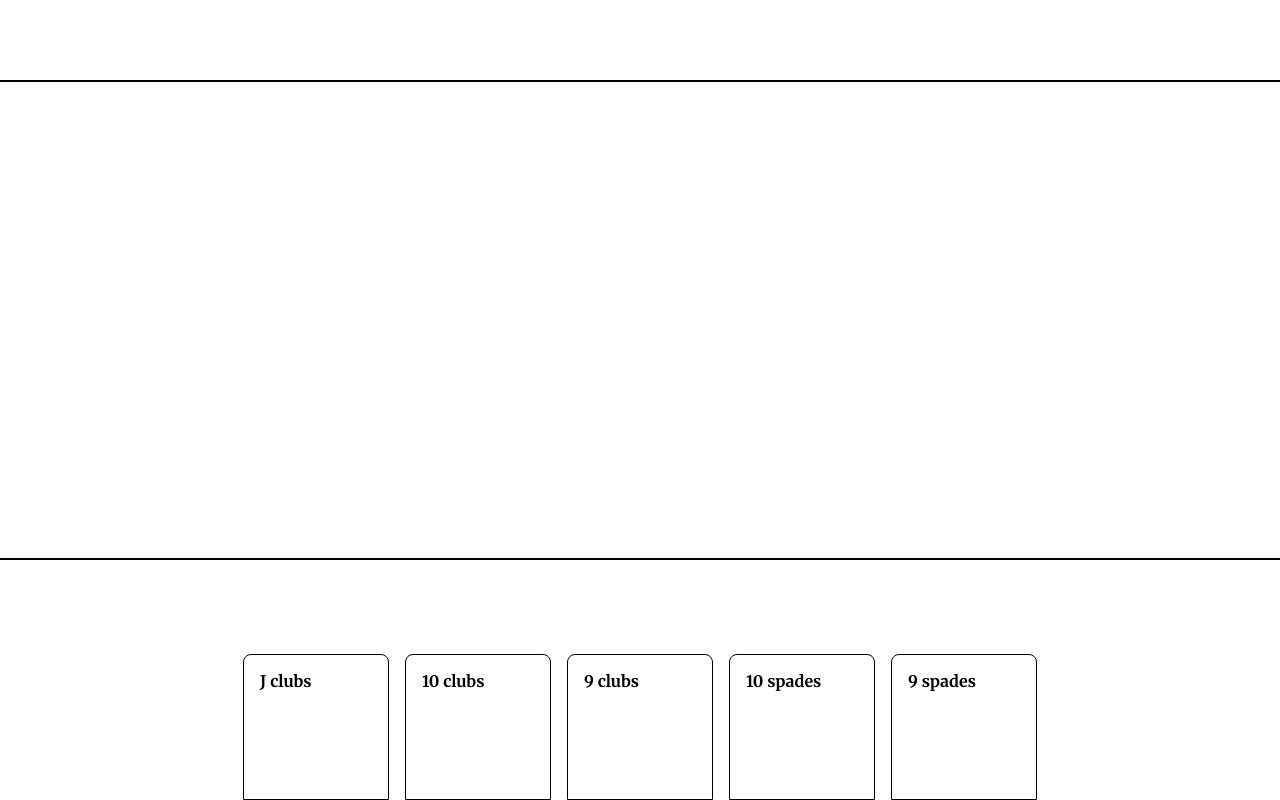
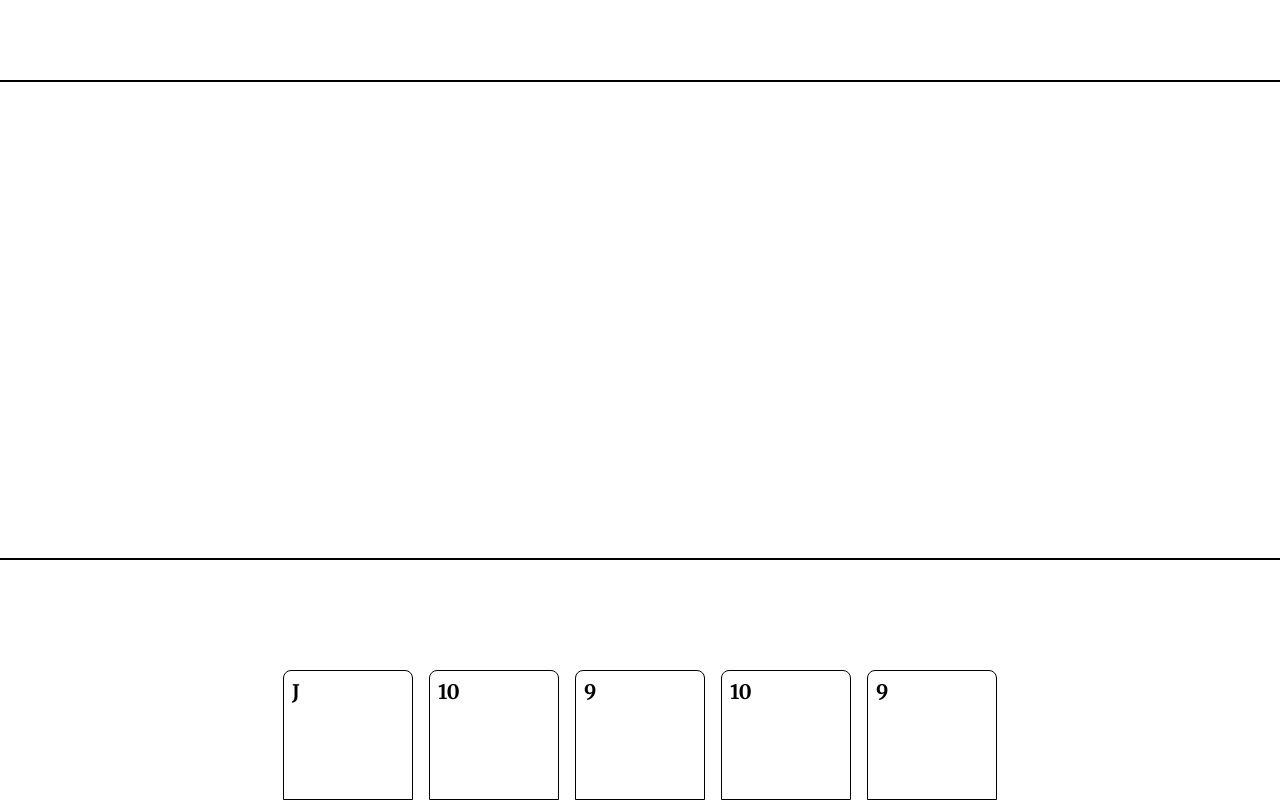
Before and after one commit to kylehoover/euchre, a React (Create React App) app in the folder client/: page / in a window 1280 px wide. Built offline with nearby package versions, Linux system fonts and the light colour scheme.

Commit message:
Add diamond and heart icons

```diff
--- a/client/src/components/game/PlayingCard.scss
+++ b/client/src/components/game/PlayingCard.scss
@@ -1,9 +1,11 @@
 .Card {
   border: 1px solid black;
   border-radius: 0.5rem 0.5rem 0 0;
+  display: flex;
   font-family: "Merriweather", serif;
+  font-size: 1.25rem;
   height: 7rem;
-  padding: 1rem;
+  padding: 0.5rem;
   width: 7rem;
 
   &.clubs,
@@ -14,5 +16,20 @@
   &.diamonds,
   &.hearts {
     color: red;
+
+    svg {
+      fill: red;
+    }
+  }
+
+  svg {
+    height: 1.5rem;
+    width: 1.5rem;
+  }
+
+  .signature {
+    align-items: center;
+    display: flex;
+    flex-direction: column;
   }
 }
--- a/client/src/components/game/PlayingCard.tsx
+++ b/client/src/components/game/PlayingCard.tsx
@@ -1,17 +1,31 @@
 import classNames from "classnames";
-import { Card } from "../../types";
+import { Card, CardSuit } from "../../types";
+import { ReactComponent as Diamond } from "../../assets/diamond.svg";
+import { ReactComponent as Heart } from "../../assets/heart.svg";
 import "./PlayingCard.scss";
 
 interface Props {
   card: Card;
 }
 
+function getIcon(suit: CardSuit) {
+  switch (suit) {
+    case CardSuit.Diamonds:
+      return <Diamond />;
+    case CardSuit.Hearts:
+      return <Heart />;
+  }
+}
+
 export function PlayingCard(props: Props) {
-  const { card } = props;
+  const { suit, value } = props.card;
 
   return (
-    <div className={classNames("Card", card.suit)}>
-      {card.value} {card.suit}
+    <div className={classNames("Card", suit)}>
+      <div className="signature">
+        <div>{value}</div>
+        {getIcon(suit)}
+      </div>
     </div>
   );
 }
```
Also changed, not shown: client/src/assets/diamond.svg (added), client/src/assets/heart.svg (added).
